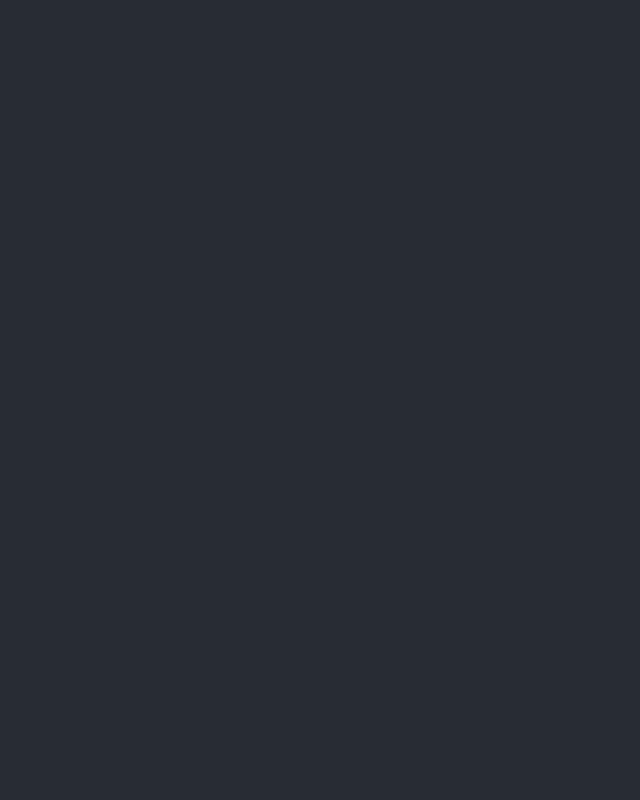
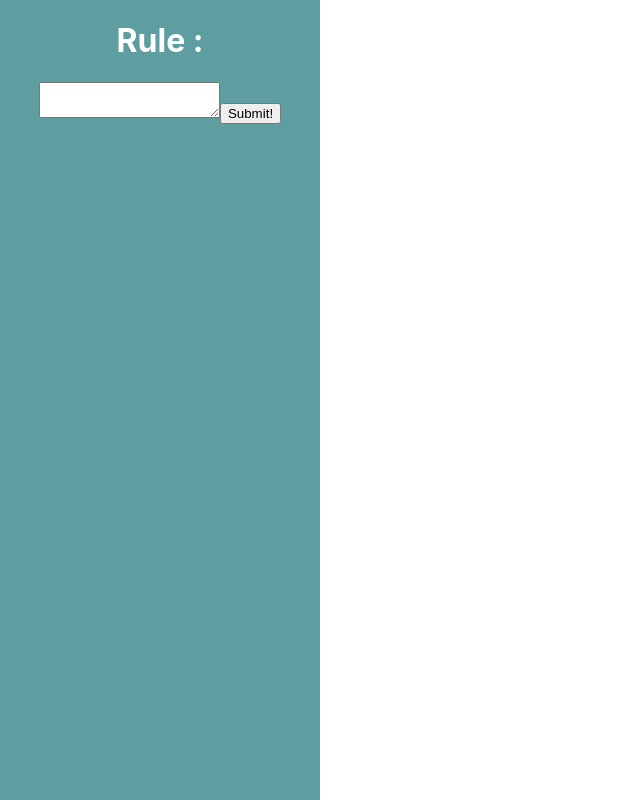
Before and after one commit to farazchow/graph-grammar, a React (Create React App) app: page / in a window 1280 px wide. Shown: the whole page, without its empty margins (0-640 px from the left). Built offline with nearby package versions, Linux system fonts and the light colour scheme.

Commit message:
updated Sidebar

```diff
--- a/src/App.css
+++ b/src/App.css
@@ -3,16 +3,11 @@
 }
 
 .App-header {
-  background-color: #282c34;
+  background-color: white;
   min-height: 100vh;
   display: flex;
   flex-direction: row;
   /* justify-content: center; */
-  font-size: calc(10px + 2vmin);
+  /* font-size: calc(10px + 2vmin); */
   color: white;
 }
-
-.Sidebar {
-  width: 25%;
-  height: 100%;
-}
--- a/src/App.tsx
+++ b/src/App.tsx
@@ -1,10 +1,13 @@
 import React from "react";
 import "./App.css";
+import { SideBar } from "./components/Sidebar";
 
 function App() {
   return (
     <div className="App">
-      <header className="App-header"></header>
+      <header className="App-header">
+        <SideBar />
+      </header>
     </div>
   );
 }
--- a/src/components/Sidebar.tsx
+++ b/src/components/Sidebar.tsx
@@ -1,5 +1,11 @@
 import { useState } from "react";
+import "../styles/Sidebar.css";
+import { RuleInput } from "./ruleInput";
 
 export function SideBar() {
-  return <div className="sidebar">Sidebar</div>;
+  return (
+    <div className="sidebar">
+      <RuleInput />
+    </div>
+  );
 }
--- a/src/components/ruleInput.tsx
+++ b/src/components/ruleInput.tsx
@@ -1,50 +1,32 @@
-import React, { Component } from "react";
-import { createRuleFromString } from "../concepts/GraphStringParser";
-import { Rule } from "../concepts/Rule";
+import React, { useState } from "react";
+// import { createRuleFromString } from "../concepts/GraphStringParser";
+// import { Rule } from "../concepts/Rule";
+import "../styles/RuleInput.css";
 
-interface IProps {}
+export function RuleInput() {
+  const [textArea, changeTextArea] = useState("");
+  const [rules, changeRules] = useState<String[]>([]);
 
-interface IState {
-  textValue: string;
-  rules: string[];
+  function handleSubmit(event: React.FormEvent<HTMLFormElement>) {
+    event.preventDefault();
+    changeRules([...rules, textArea]);
+    changeTextArea("");
   }
 
-export class RuleInput extends Component<IProps, IState> {
-  constructor(props: IProps) {
-    super(props);
-    this.state = {
-      textValue: "",
-      rules: [],
-    };
-    this.handleChange = this.handleChange.bind(this);
-    this.handleSubmit = this.handleSubmit.bind(this);
+  function handleChange(e: React.ChangeEvent<HTMLTextAreaElement>) {
+    changeTextArea(e.target.value);
   }
 
-  handleChange(event: React.ChangeEvent<HTMLInputElement>) {
-    this.setState({ textValue: event.target.value });
-  }
-  handleSubmit(event: React.FormEvent<HTMLFormElement>) {
-    this.state.rules.push(this.state.textValue);
-    this.setState({ textValue: "" });
-    event.preventDefault();
-  }
-
-  render() {
   return (
-      <div>
-        <form onSubmit={this.handleSubmit}>
+    <div className="header">
+      <form className="inputForm" onSubmit={handleSubmit}>
         <label>
-            Rule:
-            <input
-              type="text"
-              value={this.state.textValue}
-              onChange={this.handleChange}
-            />
+          <h1>Rule :</h1>
+          <textarea value={textArea} onChange={handleChange} />
         </label>
-          <input type="submit" value="Submit" />
+        <button type="submit"> Submit! </button>
       </form>
-        <p>{this.state.rules}</p>
+      <p>{rules}</p>
     </div>
   );
 }
-}
--- /dev/null
+++ b/src/styles/RuleInput.css
@@ -0,0 +1,9 @@
+.header {
+  display: flex;
+  flex-direction: column;
+}
+
+.inputForm {
+  /* display: flex; */
+  /* flex-direction: column; */
+}
--- a/src/styles/Sidebar.css
+++ b/src/styles/Sidebar.css
@@ -1,3 +1,6 @@
 .sidebar {
+  position: sticky;
+  /* display: flex; */
   background-color: cadetblue;
+  width: 25%;
 }
```
Lines whose indentation alone changed are shown as unchanged.
